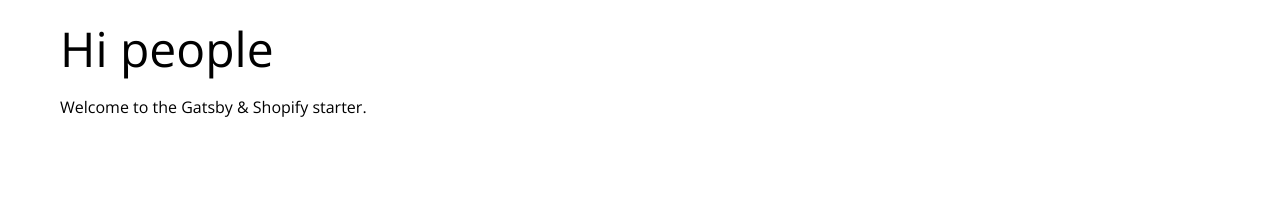
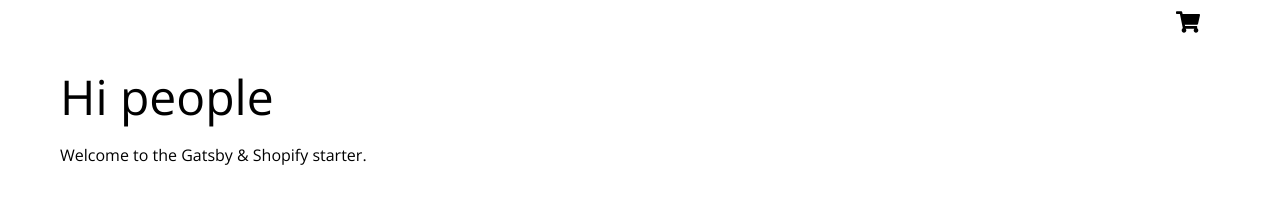
Before and after one commit to ErwanEL/shopify_gatsby_udemy, a Gatsby site: page / in a window 1280 px wide. Built offline with nearby package versions, Linux system fonts and the light colour scheme; Gatsby itself is replaced by a stand-in of ours; no server answers; what shopify-buy would draw is missing.

```diff
--- /dev/null
+++ b/src/components/Cart/index.js
@@ -0,0 +1,11 @@
+import React from 'react';
+import { CartWrapper } from './styles';
+import { FaShoppingCart } from 'react-icons/fa';
+
+export function Cart() {
+  return (
+    <CartWrapper>
+      <FaShoppingCart size="1.5em" />
+    </CartWrapper>
+  );
+}
--- /dev/null
+++ b/src/components/Cart/styles.js
@@ -0,0 +1,5 @@
+import styled from 'styled-components';
+
+export const CartWrapper = styled.div`
+  margin-left: auto;
+`;
--- /dev/null
+++ b/src/components/Header/index.js
@@ -0,0 +1,11 @@
+import React from 'react';
+import { HeaderWrapper } from './styles';
+import { Cart } from '../Cart';
+
+export function Header() {
+  return (
+    <HeaderWrapper>
+      <Cart />
+    </HeaderWrapper>
+  );
+}
--- /dev/null
+++ b/src/components/Header/styles.js
@@ -0,0 +1,10 @@
+import styled from 'styled-components';
+
+export const HeaderWrapper = styled.header`
+  display: flex;
+  max-width: 1200px;
+  margin: 0 auto;
+  padding: 10px 20px;
+  box-sizing: border-box;
+  flex-wrap: wrap;
+`;
--- a/src/components/Layout/index.js
+++ b/src/components/Layout/index.js
@@ -1,10 +1,12 @@
 import React from 'react';
 import { LayoutWrapper } from './styles';
+import { Header } from '../Header';
 
 const Layout = ({ children }) => {
   return (
     <>
       <LayoutWrapper>
+        <Header></Header>
         <main>{children}</main>
       </LayoutWrapper>
     </>
--- a/src/components/index.js
+++ b/src/components/index.js
@@ -4,3 +4,5 @@
 export * from './ProductQuantityAdder';
 export * from './Input';
 export * from './Button';
+export * from './Header';
+export * from './Cart';
```
